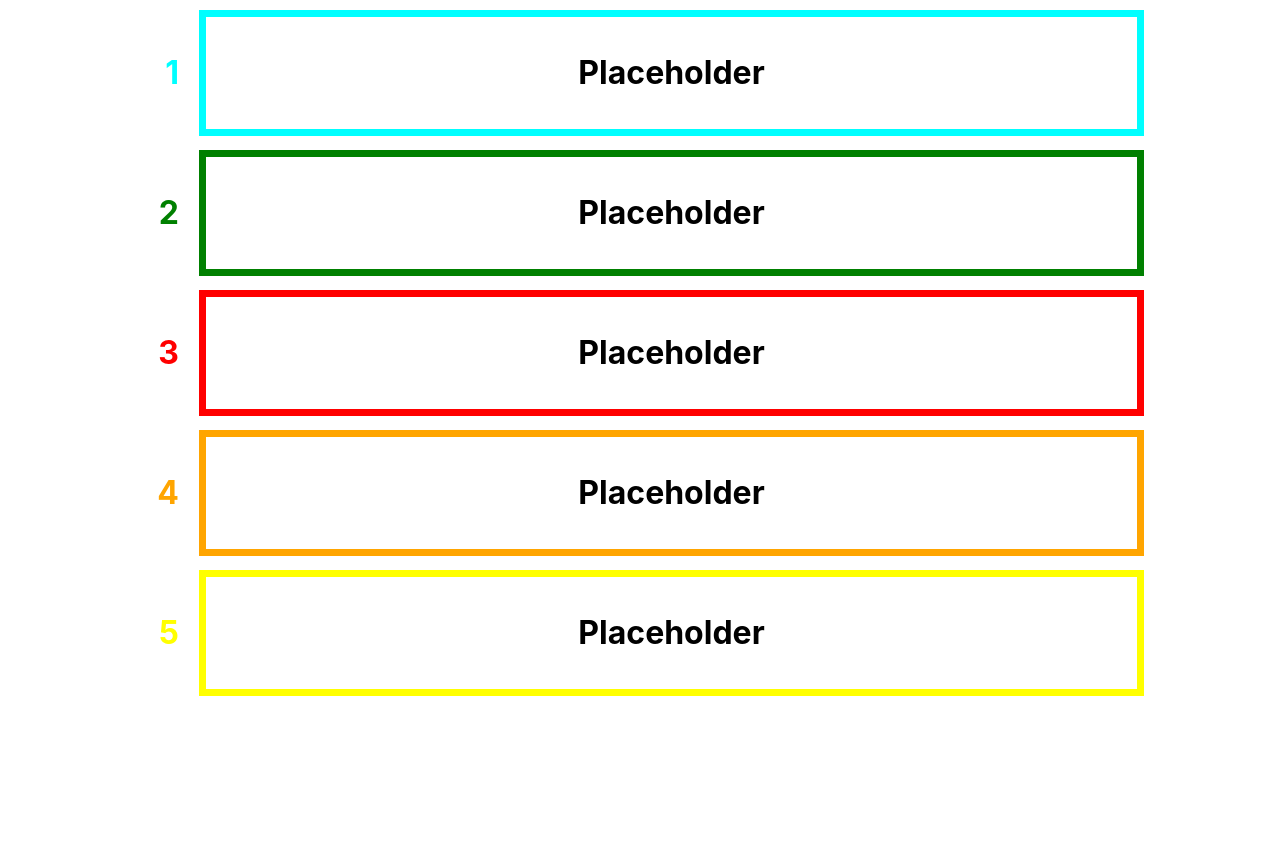
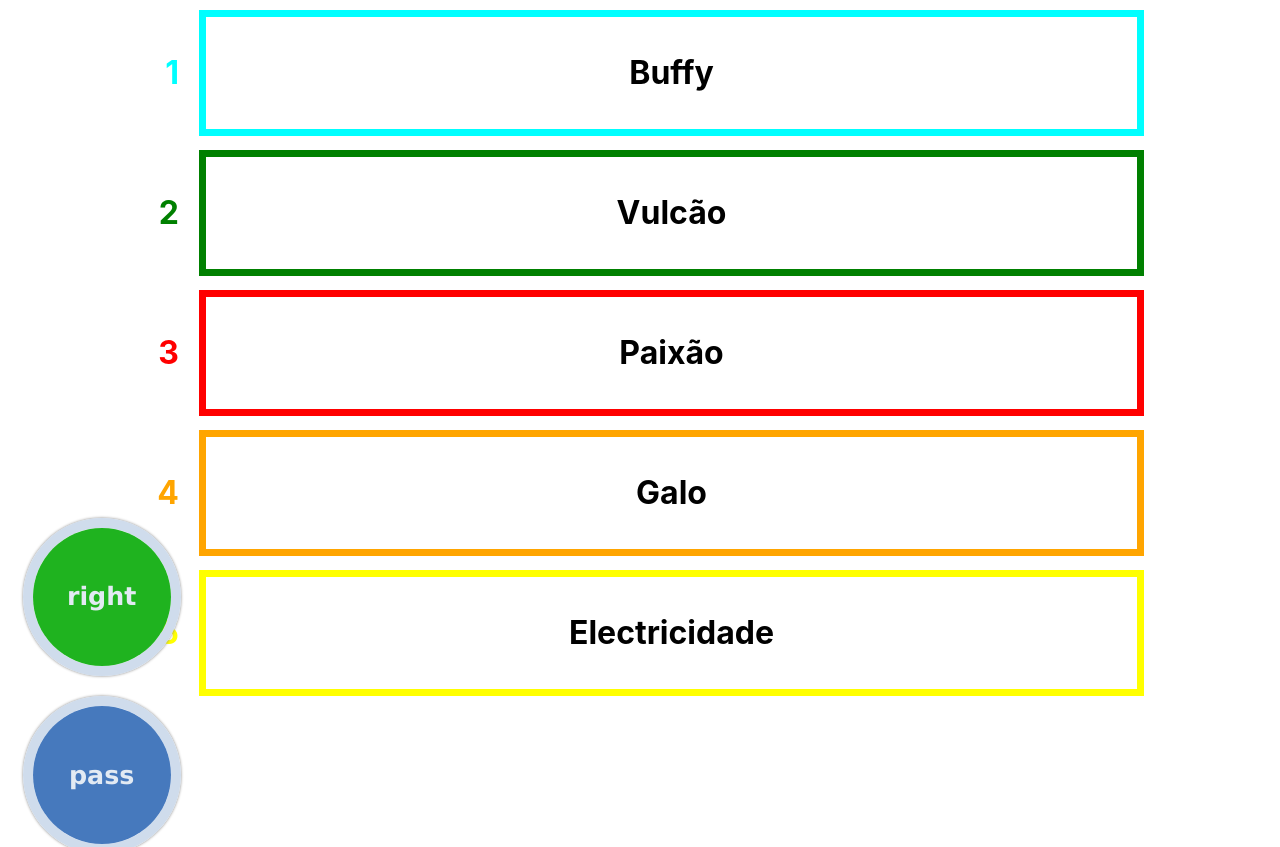
Before and after one commit to fanboy-coder/just-one, a React (Vite) app: page / in a window 1280 px wide. Shown: the top 847 px of the page. Before the commit the page ends 810 px from the top, so only its background shows below. Built offline with nearby package versions, Linux system fonts and the light colour scheme.

Commit message:
Created buttons and started working on data.

```diff
--- a/src/App.css
+++ b/src/App.css
@@ -13,12 +13,13 @@
 	-webkit-font-smoothing: antialiased;
 	-moz-osx-font-smoothing: grayscale;
 	-webkit-text-size-adjust: 100%;
-  }
+}
 
-  body, html {
+body,
+html {
 	margin: 5px;
-    padding: 0;
-    height: 100%;
+	padding: 0;
+	height: 100%;
 }
 
 .play-area {
@@ -44,33 +45,101 @@
 }
 
 .number {
-	text-align:end;
+	text-align: end;
 	margin: 20px;
 }
 
 #blue {
 	border-color: aqua;
-	color:aqua;
+	color: aqua;
 }
 
 #green {
 	border-color: green;
-	color:green;
+	color: green;
 }
 
 #red {
 	border-color: red;
-	color:red;
+	color: red;
 }
 
 #orange {
 	border-color: orange;
-	color:orange;
+	color: orange;
 }
 
 #yellow {
 	border-color: yellow;
-	color:yellow;
+	color: yellow;
 }
 
-p {color: black}
+p {
+	color: black
+}
+
+/*buttons*/
+.constraint {
+	width: 600px;
+	border: 1px;
+}
+
+button {
+	outline: none;
+	background: none;
+	border: 0;
+	margin: .5em;
+}
+
+.round-button {
+	width: 25%;
+}
+
+.round-button-circle {
+	width: 100%;
+	height: 0;
+	padding-bottom: 100%;
+	border-radius: 50%;
+	border: 10px solid #cfdcec;
+	overflow: hidden;
+	box-shadow: 0 0 3px gray;
+}
+
+.round-button a,
+.round-button span {
+	display: block;
+	float: left;
+	width: 100%;
+	padding-top: 50%;
+	padding-bottom: 50%;
+	line-height: 1em;
+	margin-top: -0.5em;
+
+	text-align: center;
+	color: #e2eaf3;
+	font-family: Verdana;
+	font-size: 1.9em;
+	font-weight: bold;
+	text-decoration: none;
+}
+
+#right {
+	background: rgb(31, 179, 31);
+}
+#right:hover {
+	background: green;
+}
+
+#wrong {
+	background: rgb(223, 54, 54);
+}
+#wrong:hover {
+	background: rgb(174, 41, 41);
+}
+
+#pass {
+	background: #4679BD;
+}
+#pass:hover {
+	background: #30588e;
+}
--- a/src/App.jsx
+++ b/src/App.jsx
@@ -1,17 +1,26 @@
 import { useState } from 'react'
 import './App.css'
-import Category from './components/Category'
+import Category from './components/Category';
+import Button from './components/Button';
+import data from "./data/words";
 
 function App() {
 
   return (
+	<>
     <div className='play-area'>
-      <Category number="1" color="blue"/>
-	  <Category number="2" color="green"/>
-	  <Category number="3" color="red"/>
-	  <Category number="4" color="orange"/>
-	  <Category number="5" color="yellow"/>
+      <Category number="1" color="blue" word={data.blue}/>
+	  <Category number="2" color="green"word={data.green}/>
+	  <Category number="3" color="red" word={data.red}/>
+	  <Category number="4" color="orange" word={data.orange}/>
+	  <Category number="5" color="yellow" word={data.yellow}/>
     </div>
+	<div className='buttons-area'>
+		<Button type="right"/>
+		<Button type="pass"/>
+		<Button type="wrong"/>
+	</div>
+	</>
   )
 }
 
--- /dev/null
+++ b/src/components/Button.jsx
@@ -0,0 +1,16 @@
+import React from "react";
+
+export default function Button(props) {
+
+	return (
+		<>
+			<div class="constraint">
+				<button class="round-button">
+					<div class="round-button-circle">
+						<span class="round-button" id={props.type}>{props.type}</span>
+					</div>
+				</button>
+			</div>
+		</>
+	)
+}
--- a/src/components/Category.jsx
+++ b/src/components/Category.jsx
@@ -1,4 +1,5 @@
 import React from "react";
+
 
 export default function Category(props) {
 
@@ -6,7 +7,7 @@ export default function Category(props) {
 		<>
 		<div className="grid" >
 			<div className="number"id={props.color}>{props.number}</div>
-			<div className="category" id={props.color}><p>Placeholder</p></div>
+			<div className="category" id={props.color}><p>{props.word}</p></div>
 		</div>
 		</>
 	)
--- /dev/null
+++ b/src/data/words.js
@@ -0,0 +1,9 @@
+const blue = ["Buffy"];
+const green = ["Vulcão"];
+const red = ["Paixão"];
+const orange = ["Galo"];
+const yellow = ["Electricidade"];
+
+export default {
+	blue,green,red,orange,yellow
+};
```
